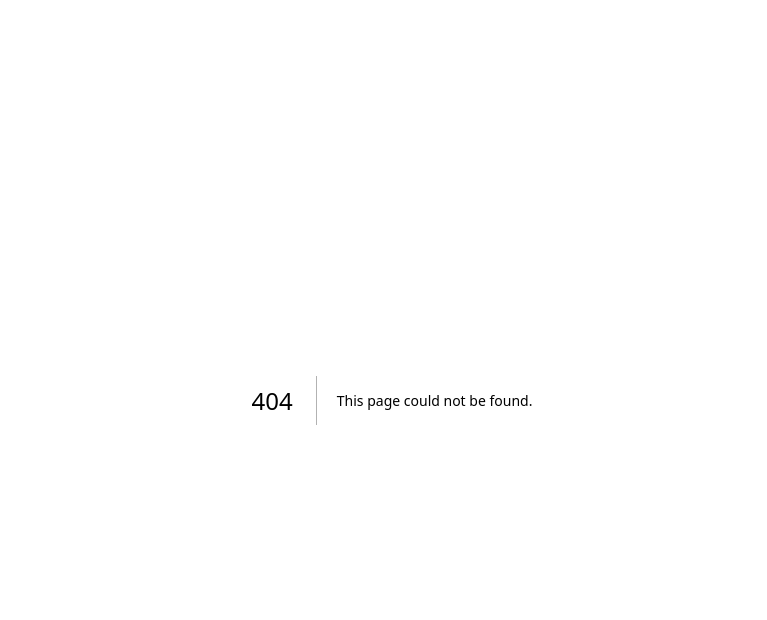
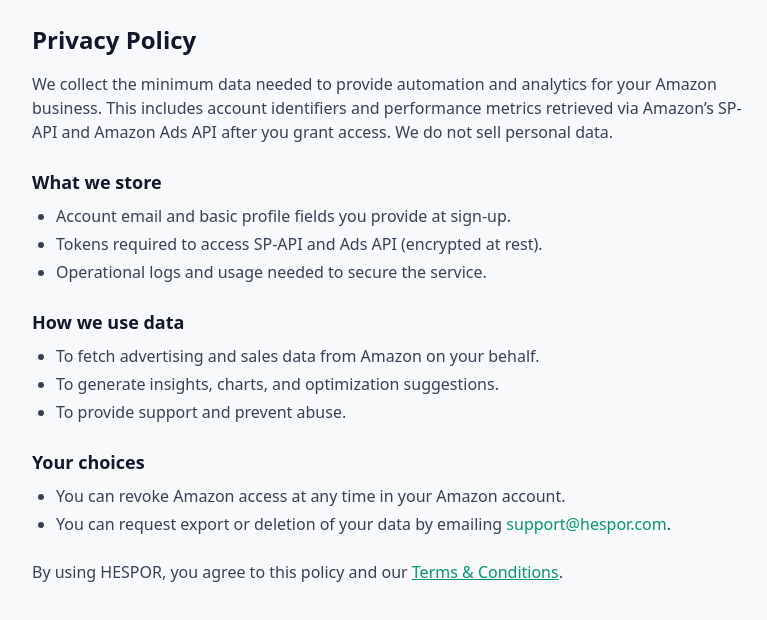
Before and after one commit to Hespor-Trading/hespor-ai-mvp, a Next.js app: page /privacy in a window 1280 px wide. Before the commit this address had no page. Shown: the top 620 px of the page, without its empty margins (248-1015 px from the left). Built offline with nearby package versions, Linux system fonts and the light colour scheme.

Commit message:
Create page.tsx

```diff
--- /dev/null
+++ b/app/privacy/page.tsx
@@ -0,0 +1,33 @@
+export default function Privacy() {
+  return (
+    <div className="max-w-3xl mx-auto p-6">
+      <h1 className="text-2xl font-bold mb-4">Privacy Policy</h1>
+      <p className="text-gray-700 mb-4">
+        We collect the minimum data needed to provide automation and analytics for your Amazon business.
+        This includes account identifiers and performance metrics retrieved via Amazon’s SP-API and
+        Amazon Ads API after you grant access. We do not sell personal data.
+      </p>
+      <h2 className="text-lg font-semibold mt-6 mb-2">What we store</h2>
+      <ul className="list-disc ml-6 text-gray-700 space-y-1">
+        <li>Account email and basic profile fields you provide at sign-up.</li>
+        <li>Tokens required to access SP-API and Ads API (encrypted at rest).</li>
+        <li>Operational logs and usage needed to secure the service.</li>
+      </ul>
+      <h2 className="text-lg font-semibold mt-6 mb-2">How we use data</h2>
+      <ul className="list-disc ml-6 text-gray-700 space-y-1">
+        <li>To fetch advertising and sales data from Amazon on your behalf.</li>
+        <li>To generate insights, charts, and optimization suggestions.</li>
+        <li>To provide support and prevent abuse.</li>
+      </ul>
+      <h2 className="text-lg font-semibold mt-6 mb-2">Your choices</h2>
+      <ul className="list-disc ml-6 text-gray-700 space-y-1">
+        <li>You can revoke Amazon access at any time in your Amazon account.</li>
+        <li>You can request export or deletion of your data by emailing <a className="text-emerald-600" href="mailto:support@hespor.com">support@hespor.com</a>.</li>
+      </ul>
+      <p className="text-gray-700 mt-6">
+        By using HESPOR, you agree to this policy and our{" "}
+        <a className="text-emerald-600 underline" href="/terms">Terms &amp; Conditions</a>.
+      </p>
+    </div>
+  );
+}
```
